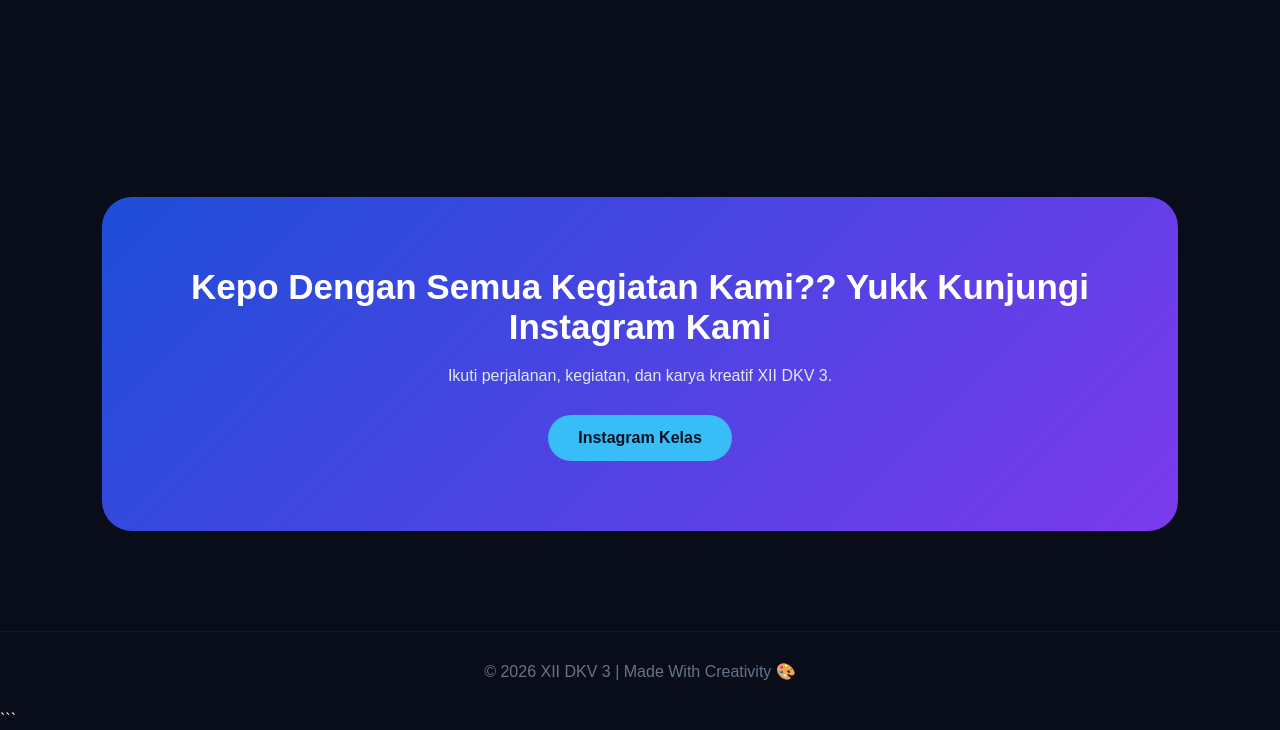
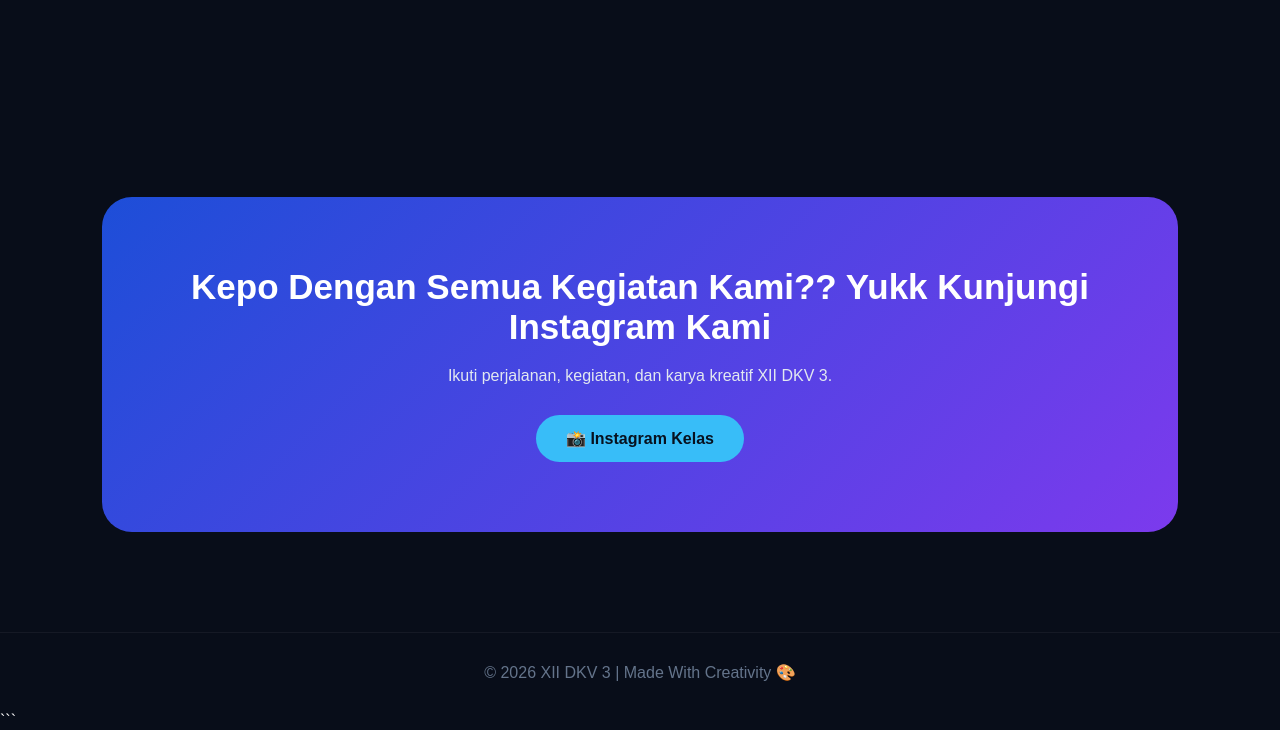
Before and after one commit to VisualStormOFC/web-kelas, a plain HTML site: page index.html in a window 1280 px wide. Shown: the part 4014-4744 px from the top of the page. Drawn offline with Linux system fonts and the light colour scheme.

Commit message:
Add files via upload

```diff
--- a/index.html
+++ b/index.html
@@ -1567,12 +1567,12 @@
 
 
             <a
-                href="#"
+                href="https://www.instagram.com/visualstorm_3/"
                 class="btn"
+                target="_blank"
+                rel="noopener noreferrer"
             >
-
-                Instagram Kelas
-
+                📸 Instagram Kelas
             </a>
 
         </div>
```
